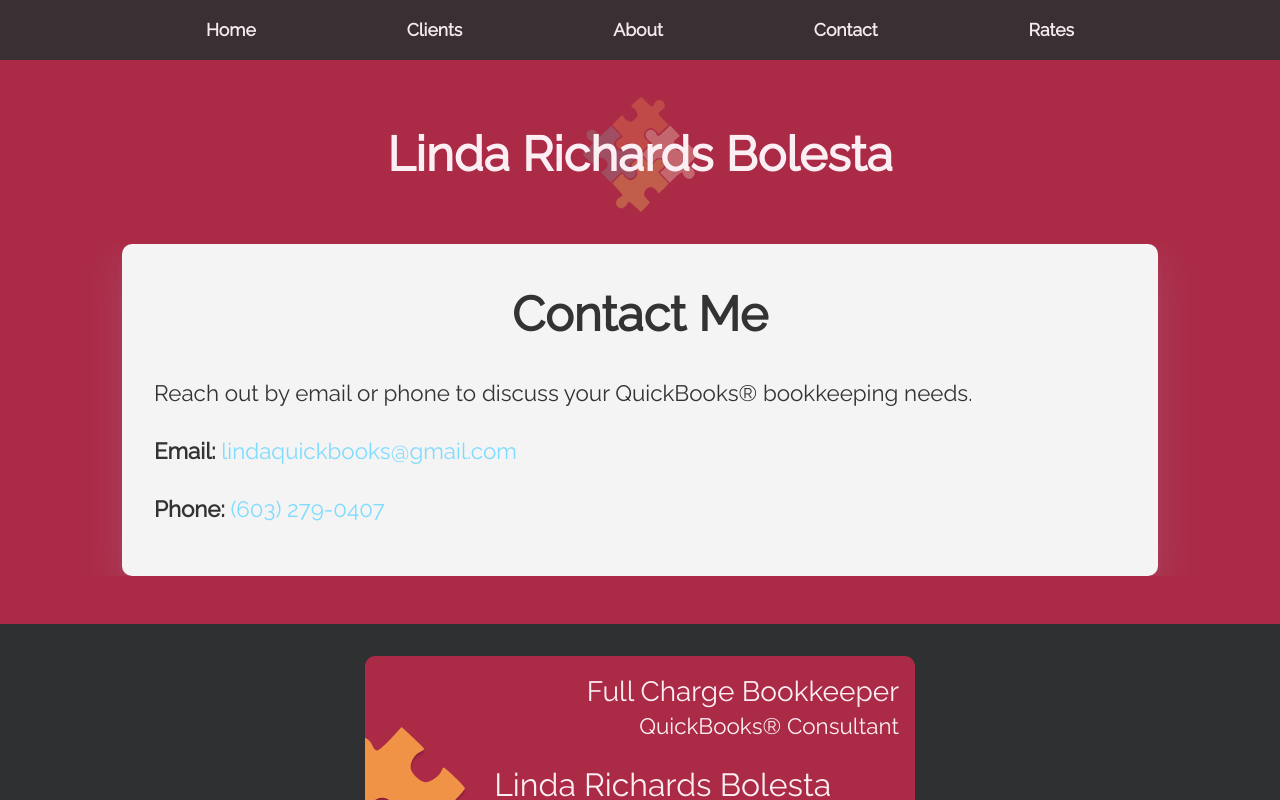
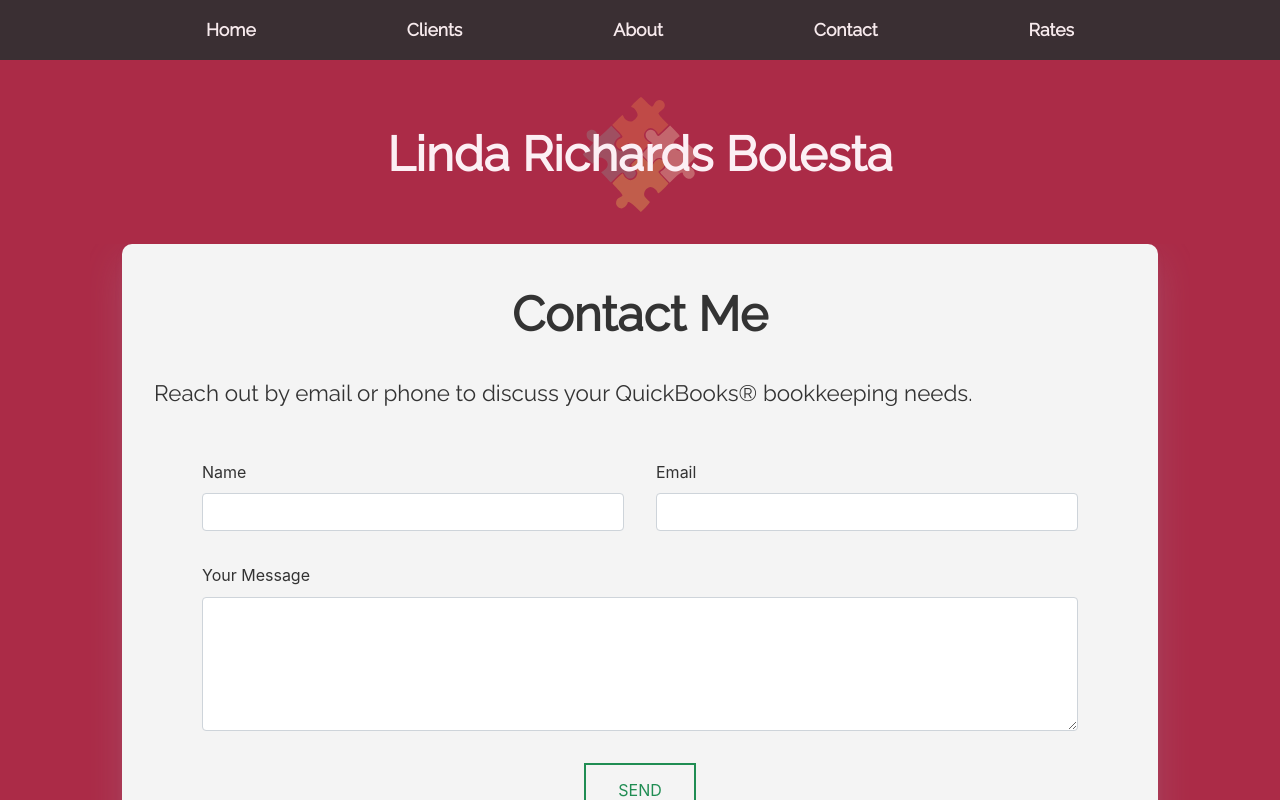
Before and after one commit to dbolesta/quickbooks-consult-react, a React (Create React App) app: page /contact in a window 1280 px wide. Shown: the top 800 px of the page. Built offline with nearby package versions, Linux system fonts and the light colour scheme; a web font is replaced by a local one.

Commit message:
adds simple contact form utilizing formcarry, sending to a test email

```diff
--- a/package.json
+++ b/package.json
@@ -3,6 +3,7 @@
   "version": "0.1.0",
   "private": true,
   "dependencies": {
+    "axios": "^0.19.0",
     "history": "^4.10.1",
     "react": "^16.8.6",
     "react-dom": "^16.8.6",
@@ -31,5 +32,8 @@
       "last 1 firefox version",
       "last 1 safari version"
     ]
+  },
+  "devDependencies": {
+    "babel-plugin-macros": "^2.6.1"
   }
 }
--- a/src/Components/ContactForm/ContactForm.js
+++ b/src/Components/ContactForm/ContactForm.js
@@ -1,35 +1,47 @@
 import React from 'react';
-import styled from 'styled-components';
+import styled from 'styled-components/macro';
+import axios from 'axios';
 
 const FormContainer = styled.div`
   /* padding: 2rem; */
-  border: 1px solid red;
   display: flex;
+
+  & > form {
+    width: 100%;
+  }
+
+  /* div {
+    border: 1px solid green;
+  } */
 `;
 const FormRow = styled.div`
   display: flex;
   flex-wrap: wrap;
+  padding: 0rem !important;
 `;
 
 const FormCol = styled.div`
   flex-basis: 0;
   flex-grow: 1;
   max-width: 100%;
+  padding: 0rem !important;
 `;
 
 const FormGroup = styled.div`
   margin-bottom: 1rem;
+  padding: 1rem !important;
+  padding-top: 0 !important;
 
   label {
-    display: inline-block;
+    display: block;
     margin-bottom: 0.5rem;
+    text-align: left;
   }
 
   input,
   textarea {
     display: block;
     width: 100%;
-    height: calc(1.5em + 0.75rem + 2px);
     padding: 0.375rem 0.75rem;
     font-size: 1rem;
     font-weight: 400;
@@ -42,64 +54,103 @@ const FormGroup = styled.div`
     transition: border-color 0.15s ease-in-out,
       box-shadow 0.15s ease-in-out;
   }
+
+  button {
+    border: 2px solid #208d53;
+    color: #208d53;
+    background: transparent;
+    padding: 1rem 2rem;
+    text-transform: uppercase;
+    cursor: pointer;
+    transition: 0.1s background-color linear, 0.1s color linear;
+
+    &:hover {
+      color: white;
+      background-color: #208d53;
+    }
+  }
 `;
 
-const ContactForm = () => {
+class ContactForm extends React.Component {
+  constructor(props) {
+    super(props);
+    this.state = { name: '', email: '', message: '' };
+  }
+
+  handleForm = e => {
+    axios
+      .post('https://formcarry.com/s/lBQFkt4kkeL', this.state, {
+        headers: { Accept: 'application/json' }
+      })
+      .then(function(response) {
+        console.log(response);
+      })
+      .catch(function(error) {
+        console.log(error);
+        console.log('this was an error!');
+      });
+
+    e.preventDefault();
+  };
+
+  handleFields = e =>
+    this.setState({ [e.target.name]: e.target.value });
+
+  render() {
     return (
       <FormContainer>
-      <form
-        method="POST"
-        action="https://formspree.io/itsaformspree@mailinator.com"
-      >
-        <input
-          type="hidden"
-          name="_next"
-          value="https://www.nytimes.com"
-        />
+        <form onSubmit={this.handleForm}>
           <FormRow>
             <FormCol>
               <FormGroup>
-              <label for="name">Name</label>
+                <label htmlFor="name">Name</label>
                 <input
                   type="text"
+                  id="name"
                   name="name"
-                id="name"
-                placeholder="Name"
+                  onChange={this.handleFields}
                 />
               </FormGroup>
             </FormCol>
 
             <FormCol>
               <FormGroup>
-              <label for="email">Email</label>
+                <label htmlFor="email">Email</label>
                 <input
-                type="text"
+                  type="email"
+                  id="email"
                   name="email"
-                id="email"
-                placeholder="Email"
+                  onChange={this.handleFields}
                 />
               </FormGroup>
             </FormCol>
           </FormRow>
 
           <FormRow>
+            <FormCol>
               <FormGroup>
-            <label for="message">Message</label>
+                <label htmlFor="message">Your Message</label>
                 <textarea
                   name="message"
                   id="message"
-              rows="3"
-              placeholder="Your Message"
-            ></textarea>
+                  rows="5"
+                  onChange={this.handleFields}
+                />
               </FormGroup>
+            </FormCol>
           </FormRow>
 
           <FormRow>
-          <button type="submit">Send Test</button>
+            <FormCol>
+              <FormGroup>
+                <button type="submit">Send</button>
+              </FormGroup>
+            </FormCol>
           </FormRow>
         </form>
       </FormContainer>
     );
-};
+  }
+}
 
 export default ContactForm;
--- a/src/Pages/About/About.js
+++ b/src/Pages/About/About.js
@@ -77,36 +77,37 @@ const About = () => {
         <h2>My Qualifications</h2>
         <CheckList>
           <li>
-            <i class="fas fa-check-circle" /> Understands the
+            <i className="fas fa-check-circle" /> Understands the
             mechanics and processes of running a profitable small
             business or convoluted family estate.
           </li>
           <li>
-            <i class="fas fa-check-circle" /> A/P, A/R, inventory,
+            <i className="fas fa-check-circle" /> A/P, A/R, inventory,
             benefit/union/medical liabilities, payroll tracking
           </li>
           <li>
-            <i class="fas fa-check-circle" /> Small medical practice
-            billing program available-- track dual billing and
-            insurance deductions
+            <i className="fas fa-check-circle" /> Small medical
+            practice billing program available-- track dual billing
+            and insurance deductions
           </li>
           <li>
-            <i class="fas fa-check-circle" /> Tax and
+            <i className="fas fa-check-circle" /> Tax and
             Accountant liaison: journal, ledger, trial balance
             reporting and statements
           </li>
           <li>
-            <i class="fas fa-check-circle" /> Manual payroll, 940
+            <i className="fas fa-check-circle" /> Manual payroll, 940
             &amp; 941 filings, DOT truck taxes and federal/state/local
             mandates
           </li>
           <li>
-            <i class="fas fa-check-circle" /> Honest, ethical,
+            <i className="fas fa-check-circle" /> Honest, ethical,
             friendly, organized, and diligent attention to detail
           </li>
           <li>
-            <i class="fas fa-check-circle" /> Reasonable and sliding
-            scale pricing based on industry and services requested
+            <i className="fas fa-check-circle" /> Reasonable and
+            sliding scale pricing based on industry and services
+            requested
           </li>
         </CheckList>
       </Content>
--- a/src/Pages/Contact/Contact.js
+++ b/src/Pages/Contact/Contact.js
@@ -1,5 +1,7 @@
 import React from 'react';
 import styled from 'styled-components';
+
+import ContactForm from '../../Components/ContactForm';
 
 const ContentContainer = styled.div`
   max-width: 1100px;
@@ -44,6 +46,8 @@ const Contact = props => {
           bookkeeping needs.
         </p>
 
+        <ContactForm />
+
         <p>
           <b>Email:</b>{' '}
           <a href="mailto:lindaquickbooks@gmail.com">
```
Also changed, not shown: 1 other file (tests, documents, lock files or other folders). Lines whose indentation alone changed are shown as unchanged.
